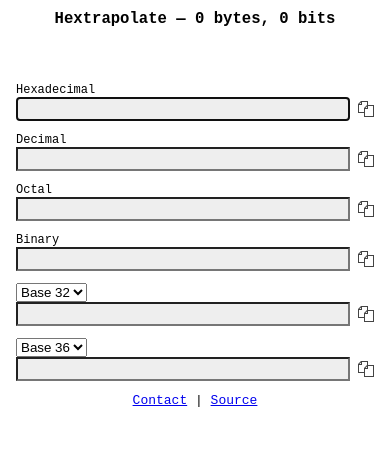
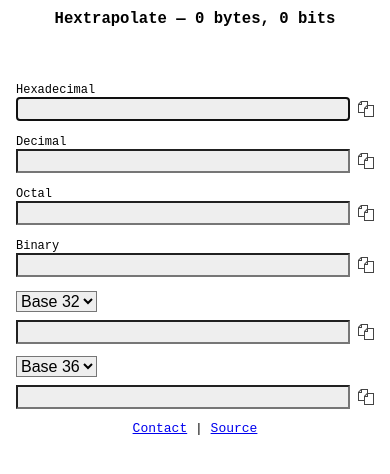
Before and after one commit to wincent/hextrapolate, a React (Create React App) app: page / in a window 390 px wide. Shown: the top 474 px of the page. Built offline with nearby package versions, Linux system fonts and the light colour scheme; what simple-debounce would draw is missing.

Commit message:
Peter Griffin CSS commit

```diff
--- a/src/App.css
+++ b/src/App.css
@@ -95,14 +95,19 @@ body {
 
   .hextrapolate-field input,
   .hextrapolate-field input:focus,
-  .hextrapolate-field select,
-  .hextrapolate-field select:focus {
+  .hextrapolate-base select,
+  .hextrapolate-base select:focus {
     background: #eee;
     font-size: 16px;
   }
 
+  .hextrapolate-base select {
+    margin-bottom: 8px;
+  }
+
   .hextrapolate-row {
     display: block;
+    min-height: 40px;
   }
 
   .hextrapolate-base {
```
